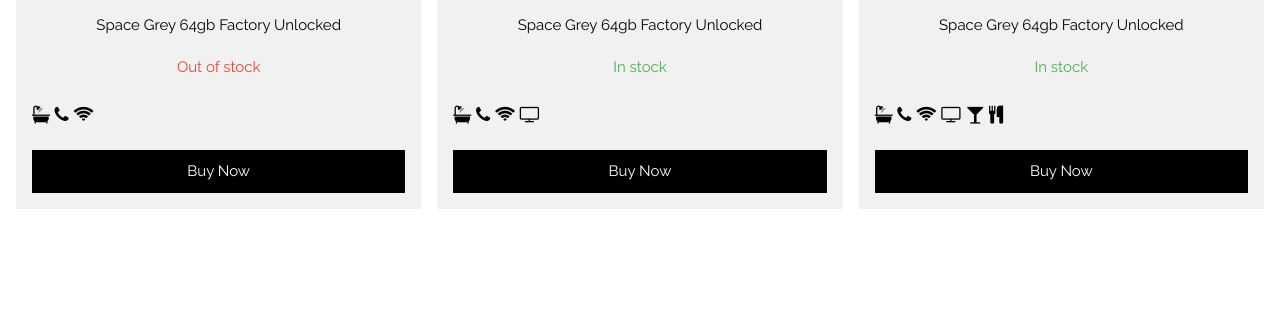
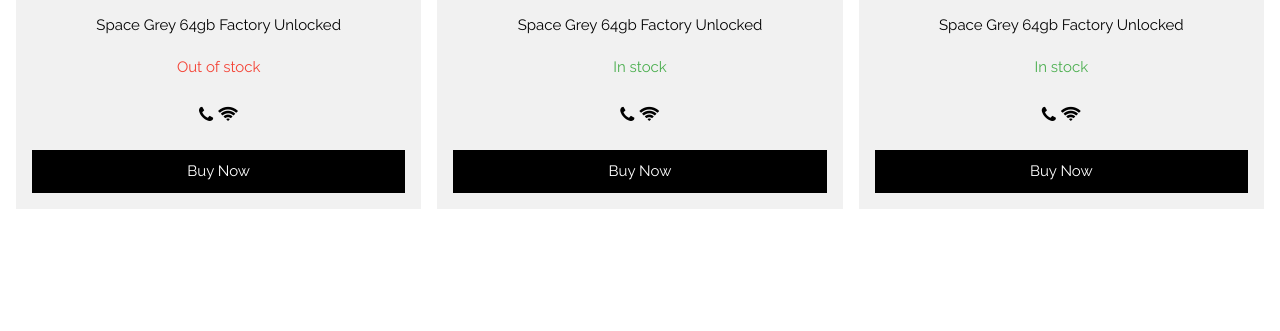
Before and after one commit to Pro-coder-69/bxscirepair, a plain HTML site: page index.html in a window 1280 px wide. Shown: the part 1937-2268 px from the top of the page. Drawn offline with nearby package versions, Linux system fonts and the light colour scheme.

Commit message:
Update index.html

```diff
--- a/index.html
+++ b/index.html
@@ -6,6 +6,11 @@
 <link rel="stylesheet" href="https://www.w3schools.com/w3css/4/w3.css">
 <link rel="stylesheet" href="https://fonts.googleapis.com/css?family=Raleway">
 <link rel="stylesheet" href="https://cdnjs.cloudflare.com/ajax/libs/font-awesome/4.7.0/css/font-awesome.min.css">
+
+<head>
+<link rel="shortcut icon" type="image/png" href="/favicon.png"/>
+</head>
+
 <style>
 body,h1,h2,h3,h4,h5,h6 {font-family: "Raleway", sans-serif}
 
@@ -26,6 +31,7 @@ body, html {
   padding: 16px;
 }
 </style>
+
 <body>
 
 <!-- Navbar (sit on top) -->
@@ -109,7 +115,7 @@ body, html {
         <h4 class="w3-bold w3-center">$180</h4>
         <p class="w3-center">Space Grey 64gb Factory Unlocked</p>
         <p class="w3-text-red w3-center">Out of stock</p>
-        <p class="w3-large"><i class="fa fa-bath"></i> <i class="fa fa-phone"></i> <i class="fa fa-wifi"></i></p>
+        <p class="w3-large w3-center"><i class="fa fa-phone"></i> <i class="fa fa-wifi"></i></p>
         <button class="w3-button w3-block w3-black w3-margin-bottom">Buy Now</button>
       </div>
     </div>
@@ -120,7 +126,7 @@ body, html {
         <h4 class="w3-bold w3-center">$180</h4>
         <p class="w3-center">Space Grey 64gb Factory Unlocked</p>
         <p class="w3-text-green w3-center">In stock</p>
-        <p class="w3-large"><i class="fa fa-bath"></i> <i class="fa fa-phone"></i> <i class="fa fa-wifi"></i> <i class="fa fa-tv"></i></p>
+        <p class="w3-large w3-center"><i class="fa fa-phone"></i> <i class="fa fa-wifi"></i></p>
         <button class="w3-button w3-block w3-black w3-margin-bottom">Buy Now</button>
       </div>
     </div>
@@ -131,7 +137,7 @@ body, html {
         <h4 class="w3-bold w3-center">$180</h4>
         <p class="w3-center">Space Grey 64gb Factory Unlocked</p>
         <p class="w3-text-green w3-center">In stock</p>
-        <p class="w3-large"><i class="fa fa-bath"></i> <i class="fa fa-phone"></i> <i class="fa fa-wifi"></i> <i class="fa fa-tv"></i> <i class="fa fa-glass"></i> <i class="fa fa-cutlery"></i></p>
+        <p class="w3-large w3-center"><i class="fa fa-phone"></i> <i class="fa fa-wifi"></i></p>
         <button class="w3-button w3-block w3-black w3-margin-bottom">Buy Now</button>
       </div>
     </div>
@@ -186,7 +192,7 @@ body, html {
     <i class="fa fa-instagram w3-hover-opacity"></i>
     <i class="fa fa-twitter w3-hover-opacity"></i>
   </div>
-  <p>Powered by <a href="https://www.w3schools.com/w3css/default.asp" title="W3.CSS" target="_blank" class="w3-hover-text-green">w3.css</a></p>
+  <p>Check out <a href="https://www.ifixit.com" title="W3.CSS" target="_blank" class="w3-hover-text-green">ifixit</a>!</p>
 </footer>
 
 <script>
```
